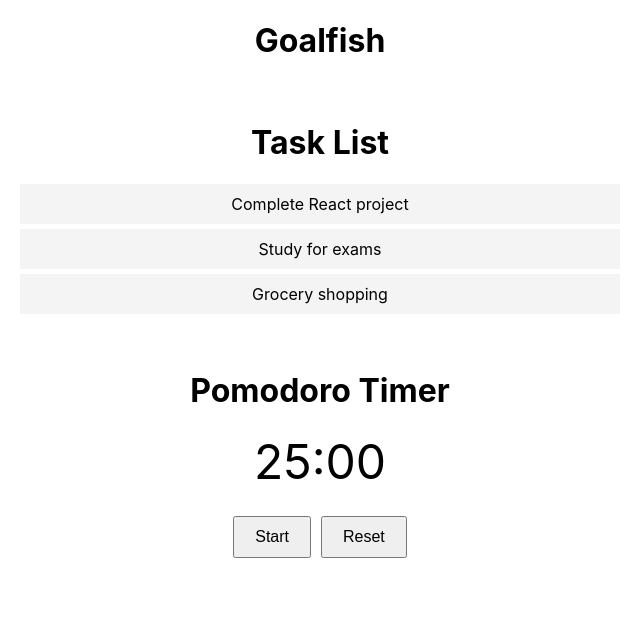
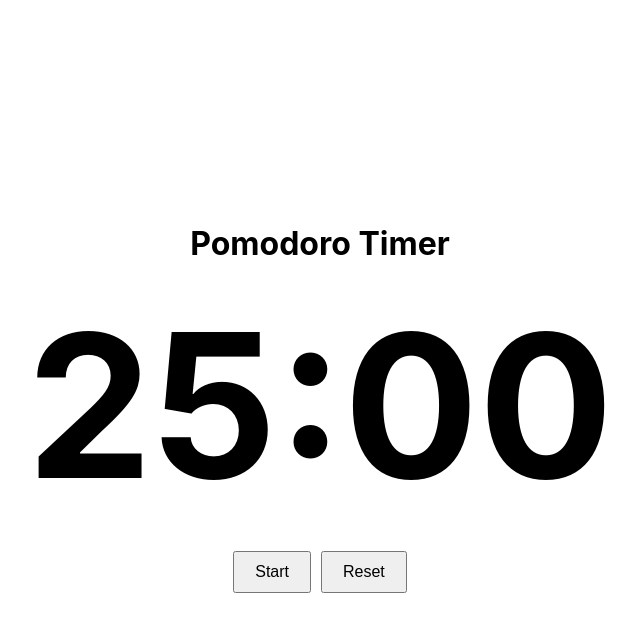
Before and after one commit to megyang/femmehacks, a React (Create React App) app in the folder femhacks/: page /pomodoro in a window 1280 px wide. Shown: the top 632 px of the page, without its empty margins (320-960 px from the left). Built offline with nearby package versions, Linux system fonts and the light colour scheme.

Commit message:
initial updates to timer

```diff
--- a/femhacks/package.json
+++ b/femhacks/package.json
@@ -8,6 +8,7 @@
     "@testing-library/user-event": "^13.5.0",
     "react": "^18.2.0",
     "react-dom": "^18.2.0",
+    "react-router-dom": "^6.22.1",
     "react-scripts": "5.0.1",
     "web-vitals": "^2.1.4"
   },
--- a/femhacks/src/App.js
+++ b/femhacks/src/App.js
@@ -2,15 +2,17 @@
 import './App.css';
 import TaskList from './TaskList';
 import Pomodoro from './Pomodoro';
+import { BrowserRouter as Router, Routes, Route } from 'react-router-dom';
 
 function App() {
-  return (
-      <div className="App">
-        <h1>Goalfish</h1>
-        <TaskList />
-        <Pomodoro />
-      </div>
-  );
+    return (
+        <Router>
+            <Routes>
+                <Route path="/" element={<TaskList />} />
+                <Route path="/pomodoro" element={<Pomodoro />} />
+            </Routes>
+        </Router>
+    );
 }
 
 
--- a/femhacks/src/Pomodoro.js
+++ b/femhacks/src/Pomodoro.js
@@ -45,8 +45,10 @@
             <div className="timer">
                 {minutes}:{seconds < 10 ? `0${seconds}` : seconds}
             </div>
-            <button onClick={toggleTimer}>{isActive ? 'Pause' : 'Start'}</button>
-            <button onClick={resetTimer}>Reset</button>
+            <div className={"button-container"}>
+                <button onClick={toggleTimer}>{isActive ? 'Pause' : 'Start'}</button>
+                <button onClick={resetTimer}>Reset</button>
+            </div>
         </div>
     );
 };
--- a/femhacks/src/styles/Pomodoro.css
+++ b/femhacks/src/styles/Pomodoro.css
@@ -1,10 +1,21 @@
 .pomodoro {
+    display: flex;
+    flex-direction: column; /* Stack elements vertically */
+    justify-content: center;
+    align-items: center;
+    height: 100vh;
     text-align: center;
 }
 
 .pomodoro .timer {
-    font-size: 48px;
+    font-size: 200px;
+    font-weight: bold;
     margin-bottom: 20px;
+}
+
+.pomodoro .button-container {
+    display: flex; /* Display buttons side by side */
+    justify-content: center;
 }
 
 .pomodoro button {
```
Also changed, not shown: 1 other file (tests, documents, lock files or other folders).
